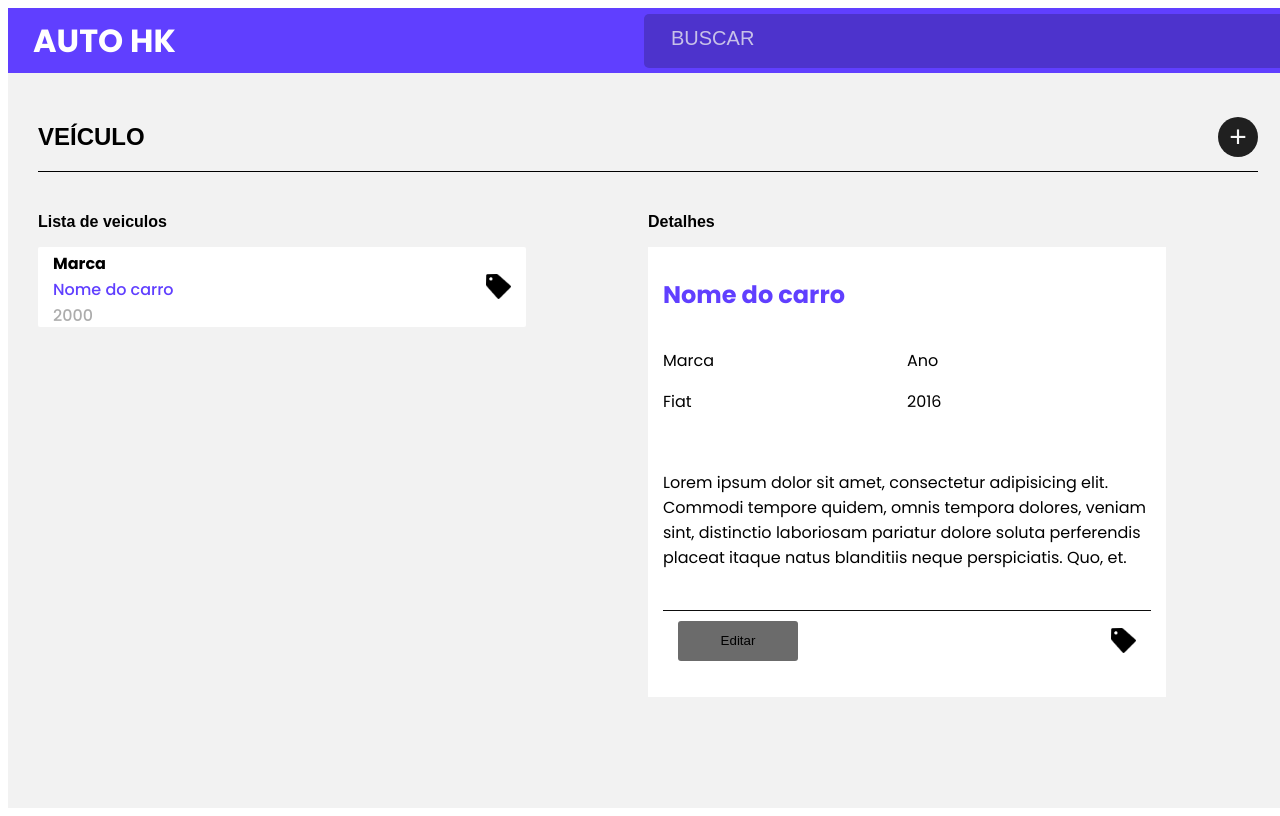
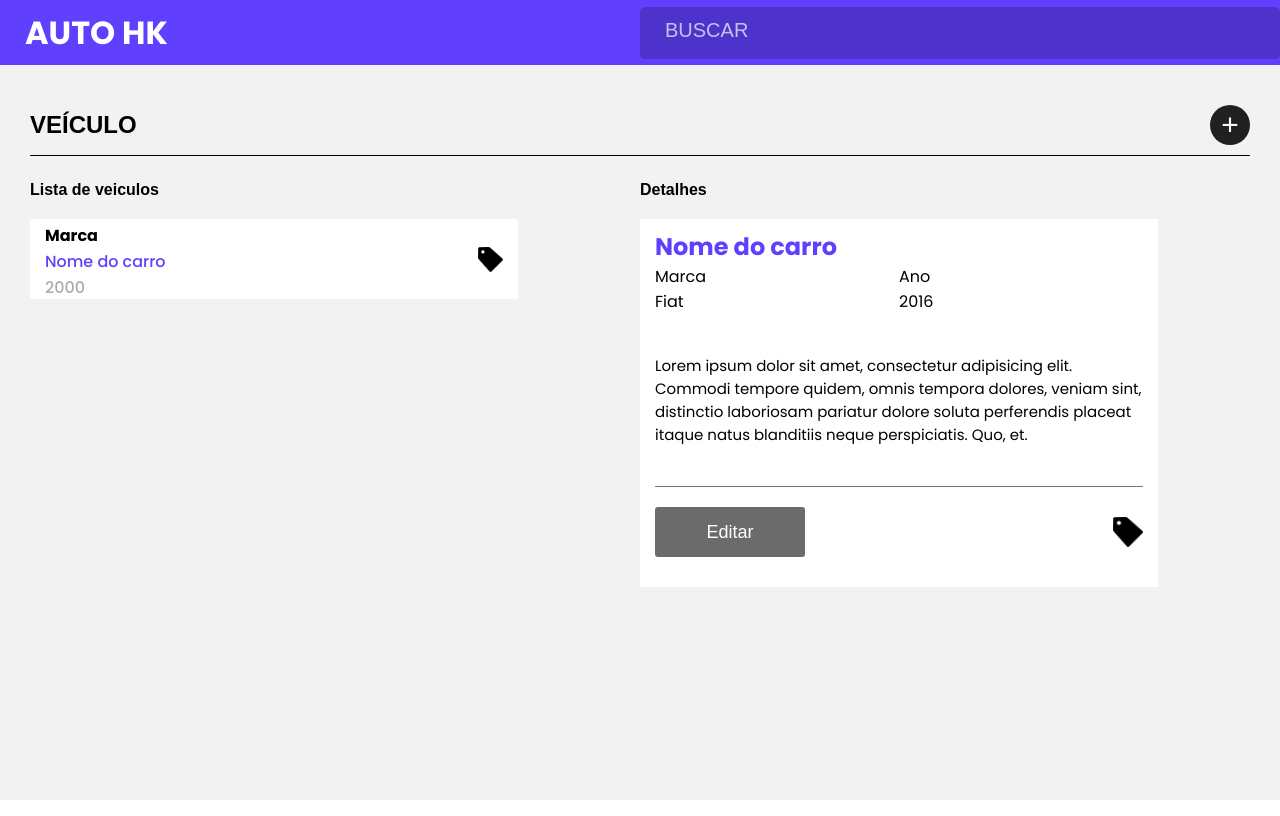
Before and after one commit to DiogoRodriguees/AUTO_HK, a React (Vite) app in the folder client/: page / in a window 1280 px wide. Built offline with nearby package versions, Linux system fonts and the light colour scheme.

Commit message:
finalizando estrutura base

```diff
--- a/client/src/App.css
+++ b/client/src/App.css
@@ -1,4 +1,9 @@
 @import url('https://fonts.googleapis.com/css2?family=Poppins:wght@100;200;300;400;500;600;700;800;900&display=swap');
+*{
+    margin: 0;
+    padding: 0;
+}
+
 .App{
     height: 100vh;
     width: 100vw;
@@ -6,9 +11,9 @@
     padding: 0px;
     font-family: Poppins;
     background-color: #f2f2f2;
+    cursor: default;
 }
 
 .container-app{
-    margin: 30px 30px 0px 30px;
-
+    margin: 30px 30px 30px 30px;
 }
--- a/client/src/components/AddVeiculo/style.css
+++ b/client/src/components/AddVeiculo/style.css
@@ -4,6 +4,7 @@
     justify-content: space-between;
     align-items: center;
     border-bottom: 1px solid #000;
+    padding: 10px 0px;
 }
 
 .busca-button{
--- a/client/src/components/CarDetails/style.css
+++ b/client/src/components/CarDetails/style.css
@@ -20,25 +20,33 @@
 
 .descricao-veiculo{
     margin: 40px 0px;
+    font-size: 15px;
 }
 
 .container-edit{
-    border-top: 1px solid #0d0d0d;
+    border-top: 1px solid #747474;
     display: flex;
-    padding: 10px 15px;
+    padding: 20px 0px;
     align-items: center;
     justify-content: space-between;
 }
 
 .container-edit img{
-    height: 25px;
-    width: 25px;
+    height: 30px;
+    width: 30px;
 }
 
 .container-edit button{
-    height: 40px;
-    width: 120px;
+    height: 50px;
+    width: 150px;
     border: none;
     border-radius: 3px;
     background-color: #6b6b6b;
+    color: white;
+    font-size: 18px;
+    font-weight: 500;
 }
+
+.container-edit img, button:hover{
+    cursor: pointer;
+}
--- a/client/src/components/ListaVeiculo/style.css
+++ b/client/src/components/ListaVeiculo/style.css
@@ -10,7 +10,9 @@
     font-family: sans-serif;
     font-size: 16px;
     font-weight: 600;
+    margin-bottom: 20px;
 }
+
 .lista-container{
     width: 50%;
 
```
Also changed, not shown: client/src/components/CarDetails/index.jsx (line endings or trailing spaces).
